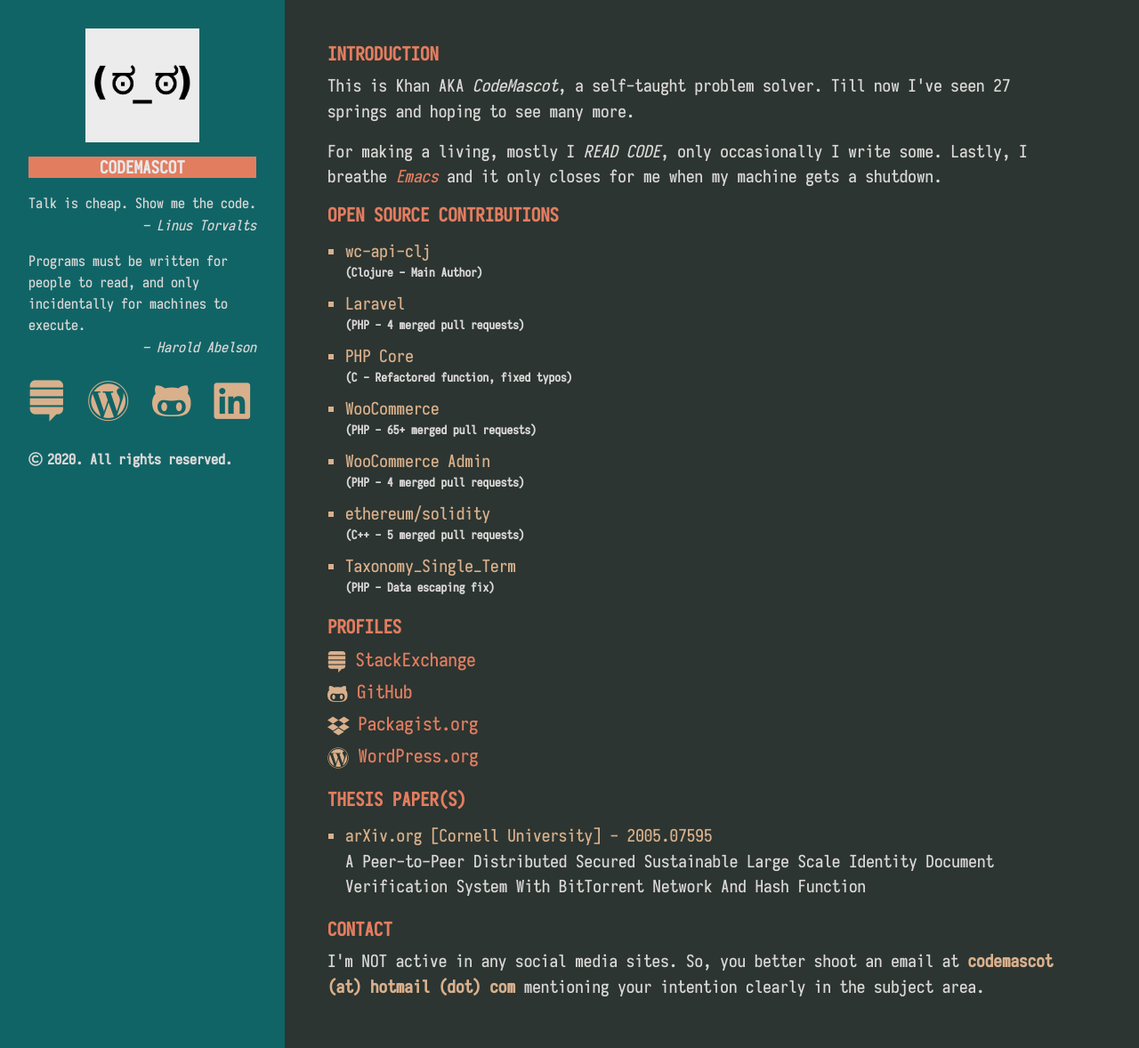
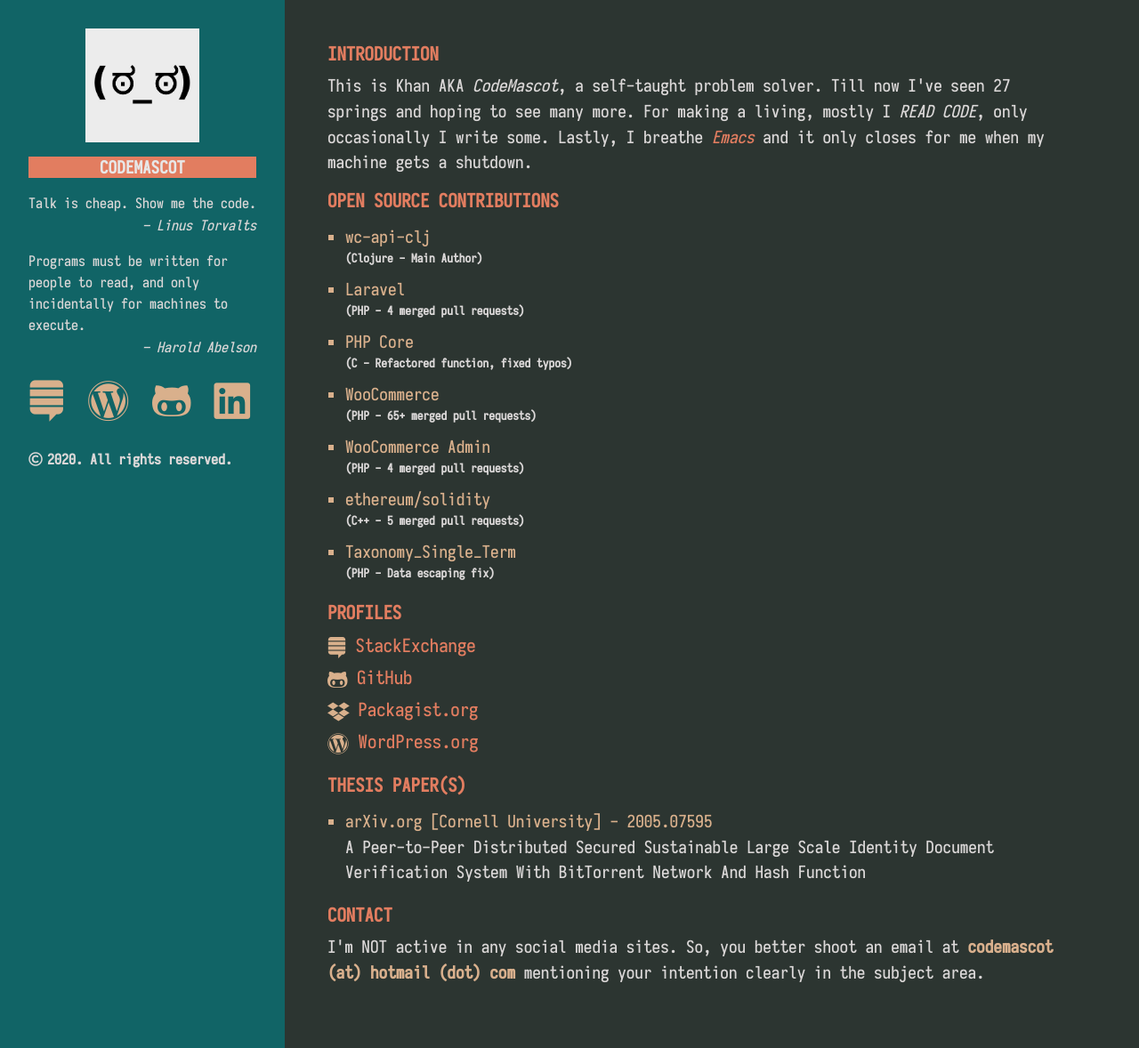
Before and after one commit to khanrn/codemascot.github.io, a Jekyll site: the page built from index.html, in a window 1280 px wide and 1178 px high. Shown: the whole window at 89% size. Built offline with Jekyll 4.4.1, drawn with Linux system fonts in a browser that asks for light colours; nearby versions of some CDN libraries; the list of posts is cut into pages by our own code.

Commit message:
Introduction fixed

```diff
--- a/index.html
+++ b/index.html
@@ -5,9 +5,7 @@
 
 <div class="page">
 	<h1 class="page-title">Introduction</h1>
-	<p>This is Khan AKA <em>CodeMascot</em>, a self-taught problem solver. Till now I've seen <span id="age-year"></span> springs and hoping to see many more.</p>
-
-	<p>For making a living, mostly I <i>READ CODE</i>, only occasionally I write some. Lastly, I breathe <i><a target="_blank" href="https://www.gnu.org/software/emacs/">Emacs</a></i> and it only closes for me when my machine gets a shutdown.</p>
+	<p>This is Khan AKA <em>CodeMascot</em>, a self-taught problem solver. Till now I've seen <span id="age-year"></span> springs and hoping to see many more. For making a living, mostly I <i>READ CODE</i>, only occasionally I write some. Lastly, I breathe <i><a target="_blank" href="https://www.gnu.org/software/emacs/">Emacs</a></i> and it only closes for me when my machine gets a shutdown.</p>
 
 	<h1 class="page-title">Open Source Contributions</h1>
 	<ul class="contributions">
```
